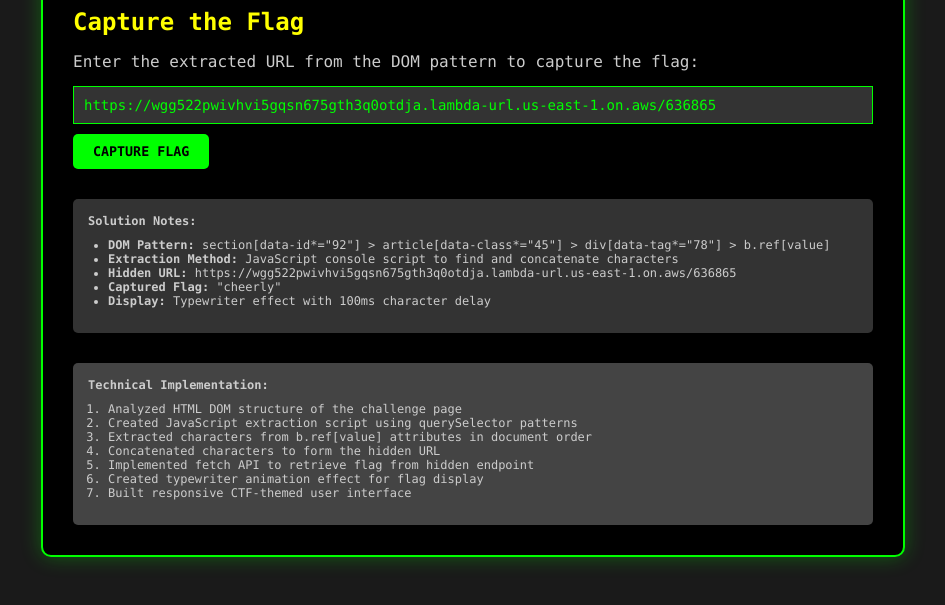
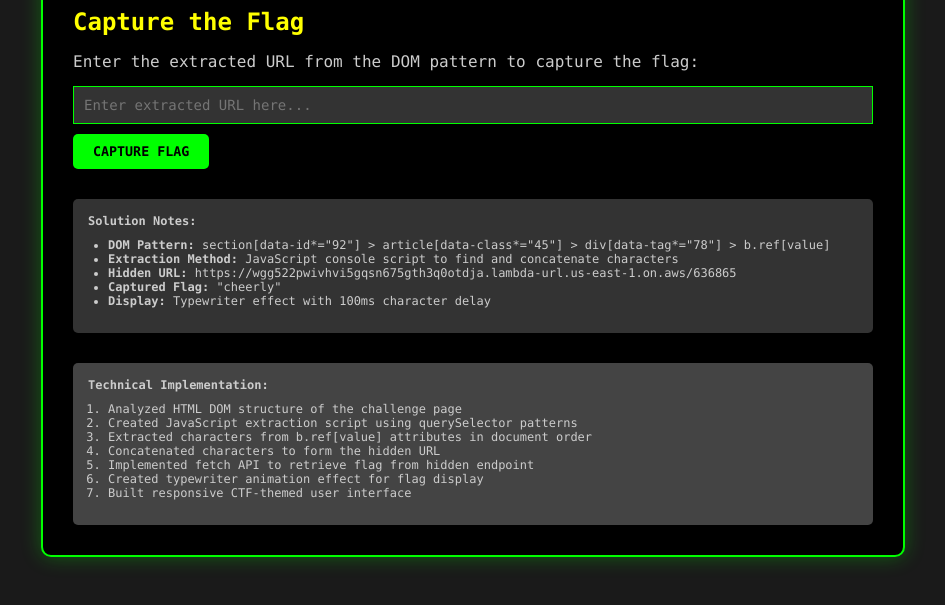
Before and after one commit to RuiyuHuang50/ramp-challenge-ctf, a website: page ramp-ctf-solution.html in a window 1280 px wide. Shown: the part 205-810 px from the top of the page, without its empty margins (167-1112 px from the left). Drawn offline with Linux system fonts and the light colour scheme.

Commit message:
Clean up solution for final submission

```diff
--- a/ramp-ctf-solution.html
+++ b/ramp-ctf-solution.html
@@ -148,7 +148,7 @@
             <h2>Capture the Flag</h2>
             <p>Enter the extracted URL from the DOM pattern to capture the flag:</p>
 
-            <input type="text" id="urlInput" placeholder="Enter extracted URL here..." value="https://wgg522pwivhvi5gqsn675gth3q0otdja.lambda-url.us-east-1.on.aws/636865" />
+            <input type="text" id="urlInput" placeholder="Enter extracted URL here..." />
             <button id="captureBtn" onclick="captureFlag()">CAPTURE FLAG</button>
         </div>
 
```
